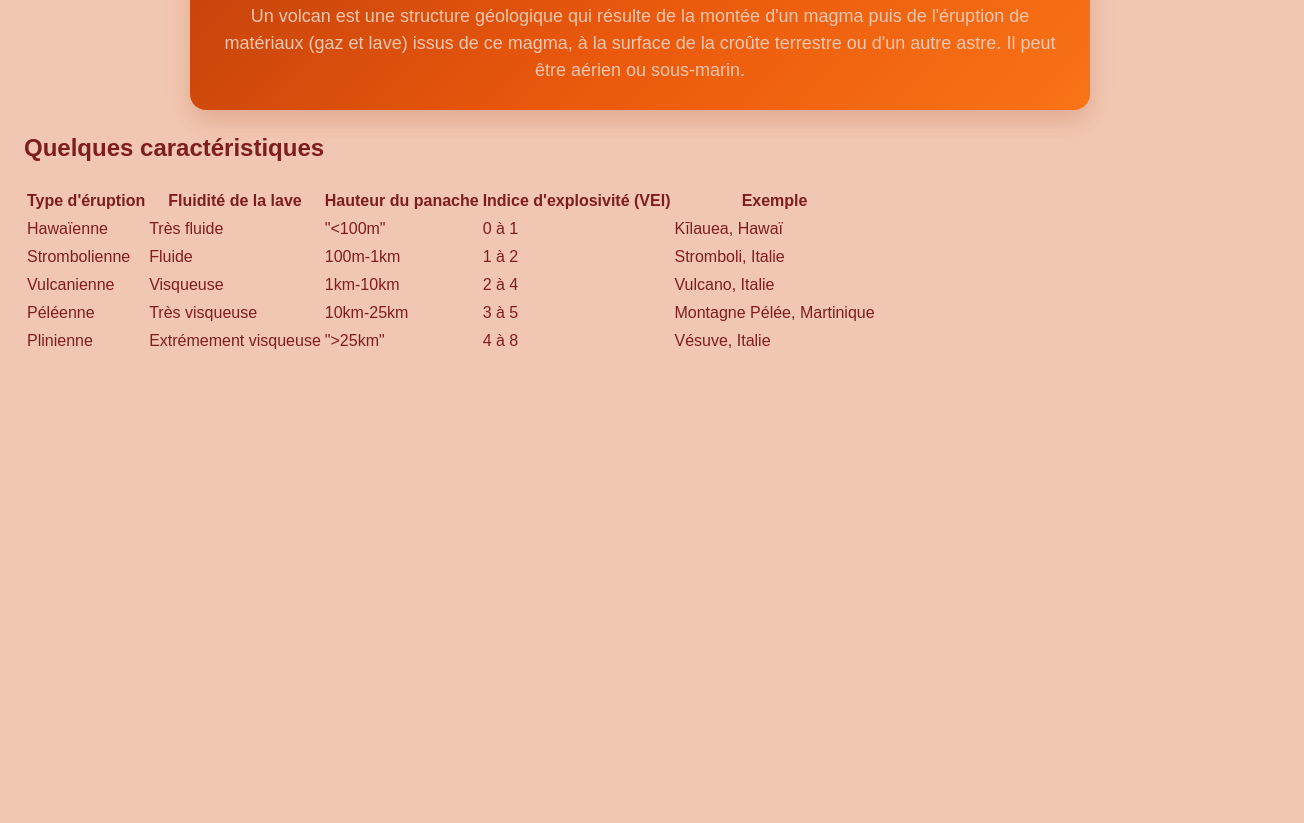
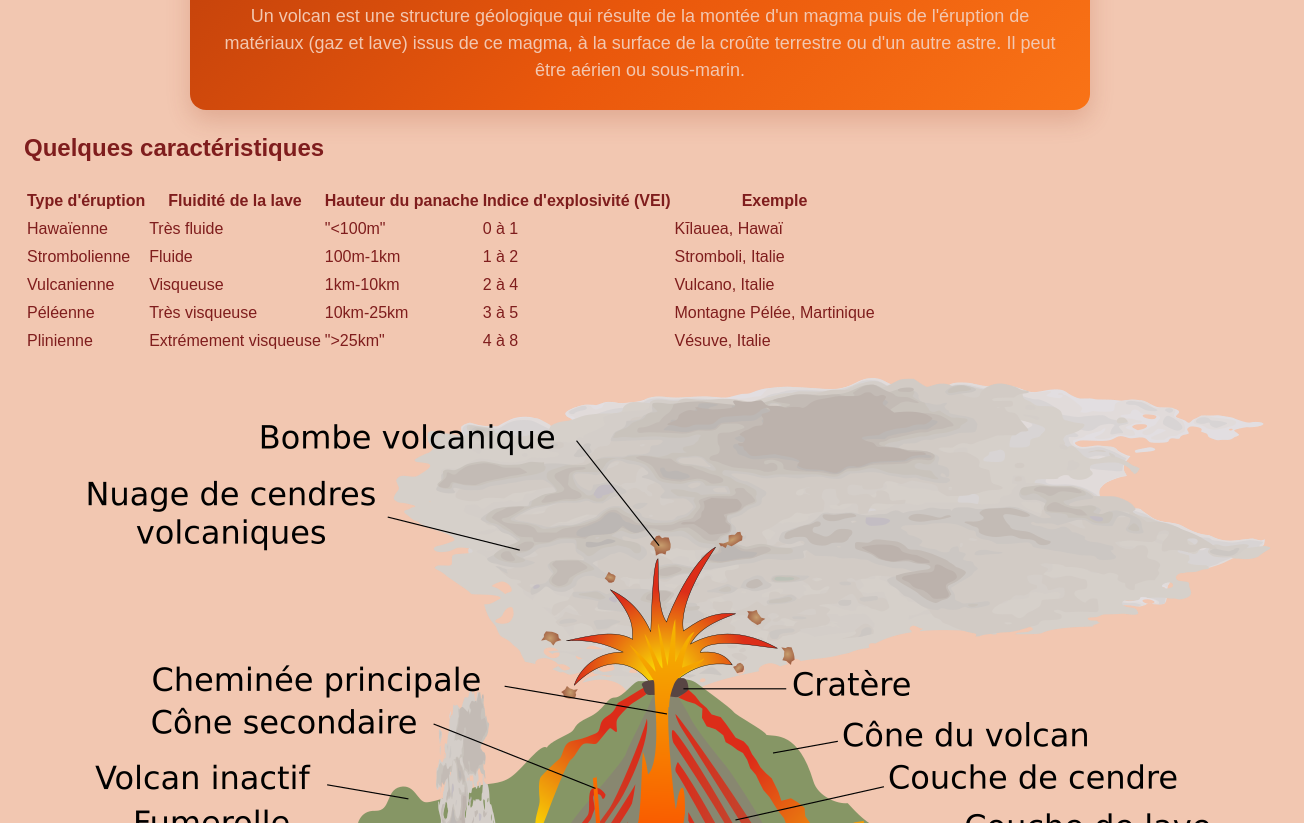
Before and after one commit to aze366913-web/ProjetNSI, a plain HTML site: page index.html in a window 1280 px wide. Shown: the part 101-924 px from the top of the page, 1304 px wide, since content can reach past the window. Before the commit the page ends 800 px from the top, so only its background shows below. Drawn offline with Linux system fonts and the light colour scheme.

Commit message:
Update index.html

```diff
--- a/index.html
+++ b/index.html
@@ -63,5 +63,8 @@
         </tbody>
     </table>
 </div>
+<div class="image volcan">
+	<img src="Structure_volcano-fr.svg.webp" alt="image de volcan" usemap="#volcano">
+</div>
 </body>
 </html>
```
